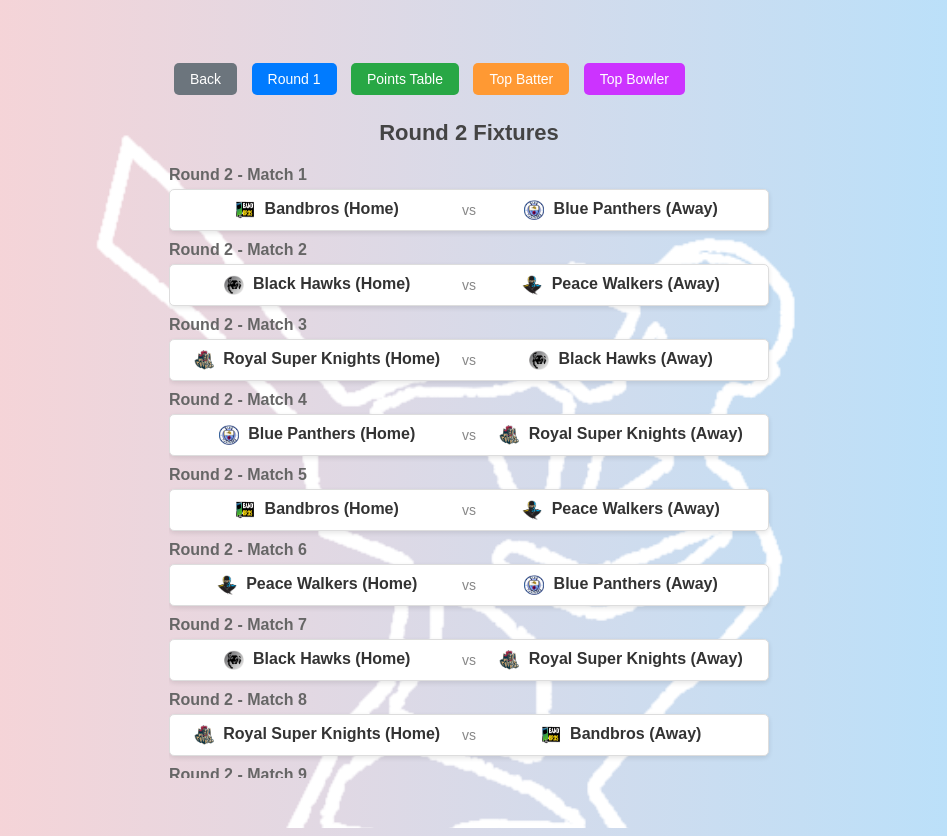
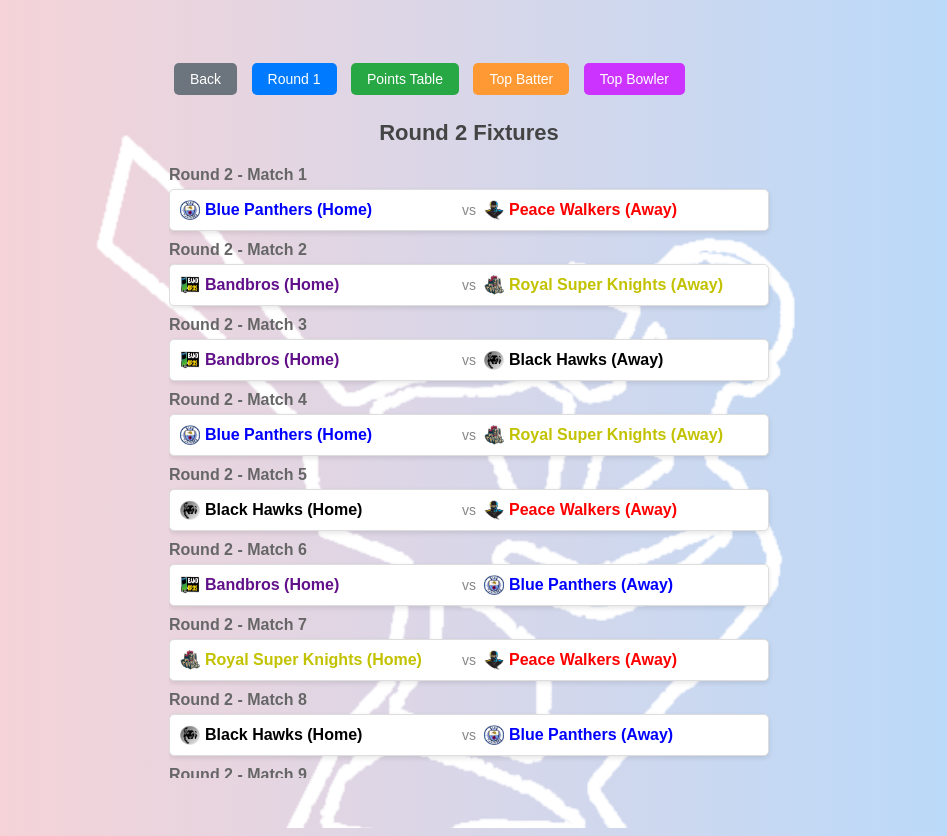
Before and after one commit to TalalHShah/esl-season3, a plain HTML site: page round2.html in a window 1280 px wide. Shown: the whole page, without its empty margins (166-1113 px from the left). Drawn offline with Linux system fonts and the light colour scheme.

Commit message:
Update round2.html

```diff
--- a/round2.html
+++ b/round2.html
@@ -7,16 +7,16 @@
     <style>
         body {
             font-family: Arial, sans-serif;
-            background: linear-gradient(90deg, rgb(255, 210, 210), rgb(177, 226, 255));
+            background: linear-gradient(90deg, rgb(255, 210, 210), rgb(177, 219, 255));
             color: #333;
             padding: 10px;
             display: flex;
             justify-content: center;
+            overflow: hidden;
+            position: relative;
             flex-direction: column;
             align-items: center;
             min-height: 100vh;
-            overflow: hidden;
-            position: relative;
         }
 
         body::before {
@@ -34,8 +34,12 @@
         }
 
         @keyframes moveBackground {
-            0% { background-position: 0 0; }
-            100% { background-position: 100% 0; }
+            0% {
+                background-position: 0 0;
+            }
+            100% {
+                background-position: 100% 0;
+            }
         }
 
         .container {
@@ -43,8 +47,15 @@
             width: 100%;
             max-height: 90vh;
             overflow-y: auto;
+            -webkit-overflow-scrolling: touch;
             scrollbar-width: thin;
+            -ms-overflow-style: none;
             padding-right: 10px;
+        }
+
+        .container::-webkit-scrollbar {
+            width: 0;
+            display: none;
         }
 
         h1 {
@@ -77,20 +88,24 @@
             align-items: center;
             box-shadow: 0 2px 5px rgba(0, 0, 0, 0.1);
             transition: transform 0.3s ease;
+            position: relative;
         }
 
-        .fixture:hover { transform: scale(0.98); }
+        .fixture:hover {
+            transform: scale(0.98);
+        }
 
         .team {
             font-weight: bold;
             flex: 1;
             text-align: center;
+            display: flex;
+            align-items: center;
         }
 
         .team img {
             width: 20px;
             height: 20px;
-            vertical-align: middle;
             margin-right: 5px;
         }
 
@@ -100,6 +115,36 @@
             color: #888;
             margin: 0 8px;
         }
+
+        .result {
+            position: absolute;
+            top: 75%;
+            left: 50%;
+            transform: translateX(-50%);
+            padding: 5px 10px;
+            border-radius: 5px;
+            font-size: 14px;
+            color: #fff;
+            background-color: rgba(0, 0, 0, 0.8);
+            display: none;
+            white-space: nowrap;
+        }
+
+        .fixture:hover .result {
+            display: block;
+        }
+
+        /* Background colors for results */
+        .pw { color: red; }
+        .rsk { color: rgb(194, 194, 0); }
+        .bp { color: blue; }
+        .bb { color: rgb(97, 16, 137); }
+        .bh { color: black; }
+
+        .result.pw-bg { background-color: red; color: white; }
+        .result.rsk-bg { background-color: yellow; color: black; }
+        .result.bp-bg { background-color: skyblue; color: white; }
+        .result.bb-bg { background-color: black; color: white; }
 
         .button-container {
             margin-bottom: 20px;
@@ -134,116 +179,94 @@
 <body>
 
     <div class="container">
-        <!-- Buttons for navigation -->
         <div class="button-container">
             <a href="index.html"><button class="btn back-btn">Back</button></a>
             <a href="round1.html"><button class="btn">Round 1</button></a>
             <a href="points_table.html"><button class="btn" style="background-color: #28a745;">Points Table</button></a>
-            <a href="topbatter.html"><button class="btn" style="background-color: #ff9933;">Top Batter</button></a>
-            <a href="topbowler.html"><button class="btn" style="background-color: #cc33ff;">Top Bowler</button></a>
+            <a href="top_batter.html"><button class="btn" style="background-color: #ff9933;">Top Batter</button></a>
+            <a href="top_bowler.html"><button class="btn" style="background-color: #cc33ff;">Top Bowler</button></a>
         </div>
 
         <h1>Round 2 Fixtures</h1>
         <ul class="fixture-list">
             <li class="round">Round 2 - Match 1</li>
             <li class="fixture">
-                <span class="team bb">
-                    <img src="bblogo.png" alt="Bandbros Logo"> Bandbros (Home)
-                </span>
+                <span class="team bp"><img src="bplogo.png" alt="Blue Panthers Logo">Blue Panthers (Home)</span>
                 <span class="vs">vs</span>
-                <span class="team bp">
-                    <img src="bplogo.png" alt="Blue Panthers Logo"> Blue Panthers (Away)
-                </span>
+                <span class="team pw"><img src="pwlogo.png" alt="Peace Walkers Logo">Peace Walkers (Away)</span>
+                <span class="result pw-bg">Peace Walkers Won</span>
             </li>
+
             <li class="round">Round 2 - Match 2</li>
             <li class="fixture">
-                <span class="team bh">
-                    <img src="bhlogo.png" alt="Black Hawks Logo"> Black Hawks (Home)
-                </span>
+                <span class="team bb"><img src="bblogo.png" alt="Bandbros Logo">Bandbros (Home)</span>
                 <span class="vs">vs</span>
-                <span class="team pw">
-                    <img src="pwlogo.png" alt="Peace Walkers Logo"> Peace Walkers (Away)
-                </span>
+                <span class="team rsk"><img src="rsklogo.png" alt="Royal Super Knights Logo">Royal Super Knights (Away)</span>
+                <span class="result rsk-bg">Royal Super Knights Won</span>
             </li>
+
             <li class="round">Round 2 - Match 3</li>
-            <li class="fixture">
-                <span class="team rsk">
-                    <img src="rsklogo.png" alt="Royal Super Knights Logo"> Royal Super Knights (Home)
-                </span>
+            <li class="fixture" data-result="Bandbros Won">
+                <span class="team bb"><img src="bblogo.png" alt="Bandbros Logo">Bandbros (Home)</span>
                 <span class="vs">vs</span>
-                <span class="team bh">
-                    <img src="bhlogo.png" alt="Black Hawks Logo"> Black Hawks (Away)
-                </span>
+                <span class="team bh"><img src="bhlogo.png" alt="Black Hawks Logo">Black Hawks (Away)</span>
+                <span class="result bb-bg">Bandbros Won</span>
             </li>
+
             <li class="round">Round 2 - Match 4</li>
-            <li class="fixture">
-                <span class="team bp">
-                    <img src="bplogo.png" alt="Blue Panthers Logo"> Blue Panthers (Home)
-                </span>
+            <li class="fixture" data-result="Blue Panthers Won">
+                <span class="team bp"><img src="bplogo.png" alt="Blue Panthers Logo">Blue Panthers (Home)</span>
                 <span class="vs">vs</span>
-                <span class="team rsk">
-                    <img src="rsklogo.png" alt="Royal Super Knights Logo"> Royal Super Knights (Away)
-                </span>
+                <span class="team rsk"><img src="rsklogo.png" alt="Royal Super Knights Logo">Royal Super Knights (Away)</span>
+                <span class="result bp-bg">Blue Panthers Won</span>
             </li>
+
             <li class="round">Round 2 - Match 5</li>
-            <li class="fixture">
-                <span class="team bb">
-                    <img src="bblogo.png" alt="Bandbros Logo"> Bandbros (Home)
-                </span>
+            <li class="fixture" data-result="Peace Walkers Won">
+                <span class="team bh"><img src="bhlogo.png" alt="Black Hawks Logo">Black Hawks (Home)</span>
                 <span class="vs">vs</span>
-                <span class="team pw">
-                    <img src="pwlogo.png" alt="Peace Walkers Logo"> Peace Walkers (Away)
-                </span>
+                <span class="team pw"><img src="pwlogo.png" alt="Peace Walkers Logo">Peace Walkers (Away)</span>
+                <span class="result pw-bg">Peace Walkers Won</span>
             </li>
+
             <li class="round">Round 2 - Match 6</li>
-            <li class="fixture">
-                <span class="team pw">
-                    <img src="pwlogo.png" alt="Peace Walkers Logo"> Peace Walkers (Home)
-                </span>
+            <li class="fixture" data-result="Blue Panthers Won">
+                <span class="team bb"><img src="bblogo.png" alt="Bandbros Logo">Bandbros (Home)</span>
                 <span class="vs">vs</span>
-                <span class="team bp">
-                    <img src="bplogo.png" alt="Blue Panthers Logo"> Blue Panthers (Away)
-                </span>
+                <span class="team bp"><img src="bplogo.png" alt="Blue Panthers Logo">Blue Panthers (Away)</span>
+                <span class="result bp-bg">Blue Panthers Won</span>
             </li>
+
             <li class="round">Round 2 - Match 7</li>
-            <li class="fixture">
-                <span class="team bh">
-                    <img src="bhlogo.png" alt="Black Hawks Logo"> Black Hawks (Home)
-                </span>
+            <li class="fixture" data-result="Peace Walkers Won">
+                <span class="team rsk"><img src="rsklogo.png" alt="Royal Super Knights Logo">Royal Super Knights (Home)</span>
                 <span class="vs">vs</span>
-                <span class="team rsk">
-                    <img src="rsklogo.png" alt="Royal Super Knights Logo"> Royal Super Knights (Away)
-                </span>
+                <span class="team pw"><img src="pwlogo.png" alt="Peace Walkers Logo">Peace Walkers (Away)</span>
+                <span class="result pw-bg">Peace Walkers Won</span>
             </li>
+
             <li class="round">Round 2 - Match 8</li>
-            <li class="fixture">
-                <span class="team rsk">
-                    <img src="rsklogo.png" alt="Royal Super Knights Logo"> Royal Super Knights (Home)
-                </span>
+            <li class="fixture" data-result="Blue Panthers Won">
+                <span class="team bh"><img src="bhlogo.png" alt="Black Hawks Logo">Black Hawks (Home)</span>
                 <span class="vs">vs</span>
-                <span class="team bb">
-                    <img src="bblogo.png" alt="Bandbros Logo"> Bandbros (Away)
-                </span>
+                <span class="team bp"><img src="bplogo.png" alt="Blue Panthers Logo">Blue Panthers (Away)</span>
+                <span class="result bp-bg">Blue Panthers Won</span>
             </li>
+
             <li class="round">Round 2 - Match 9</li>
-            <li class="fixture">
-                <span class="team bp">
-                    <img src="bplogo.png" alt="Blue Panthers Logo"> Blue Panthers (Home)
-                </span>
+            <li class="fixture" data-result="Royal Super Knights Won">
+                <span class="team rsk"><img src="rsklogo.png" alt="Royal Super Knights Logo">Royal Super Knights (Home)</span>
                 <span class="vs">vs</span>
-                <span class="team pw">
-                    <img src="pwlogo.png" alt="Peace Walkers Logo"> Peace Walkers (Away)
-                </span>
+                <span class="team bh"><img src="bhlogo.png" alt="Black Hawks Logo">Black Hawks (Away)</span>
+                <span class="result rsk-bg">Royal Super Knights Won</span>
             </li>
+
             <li class="round">Round 2 - Match 10</li>
-            <li class="fixture">
-                <span class="team bb">
-                    <img src="bblogo.png" alt="Bandbros Logo"> Bandbros (Home)
-                </span>
+            <li class="fixture" data-result="Peace Walkers Won">
+                <span class="team pw"><img src="pwlogo.png" alt="Peace Walkers Logo">Peace Walkers (Home)</span>
                 <span class="vs">vs</span>
-                <span class="team bh">
-                    <img src="bhlogo.png" alt="Black Hawks Logo"> Black Hawks (Away)
-                </span>
+                <span class="team bb"><img src="bblogo.png" alt="Bandbros Logo">Bandbros (Away)</span>
+                <span class="result pw-bg">Peace Walkers Won</span>
             </li>
         </ul>
     </div>
```
